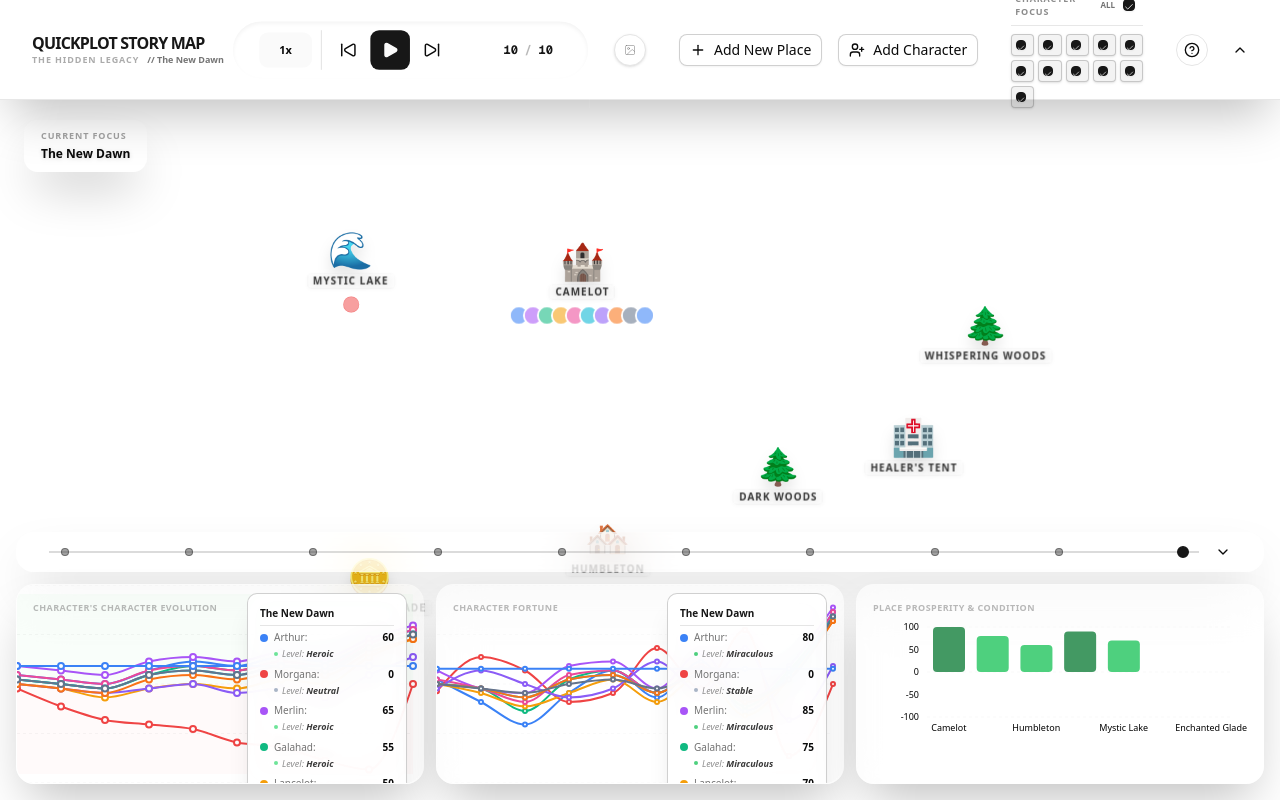
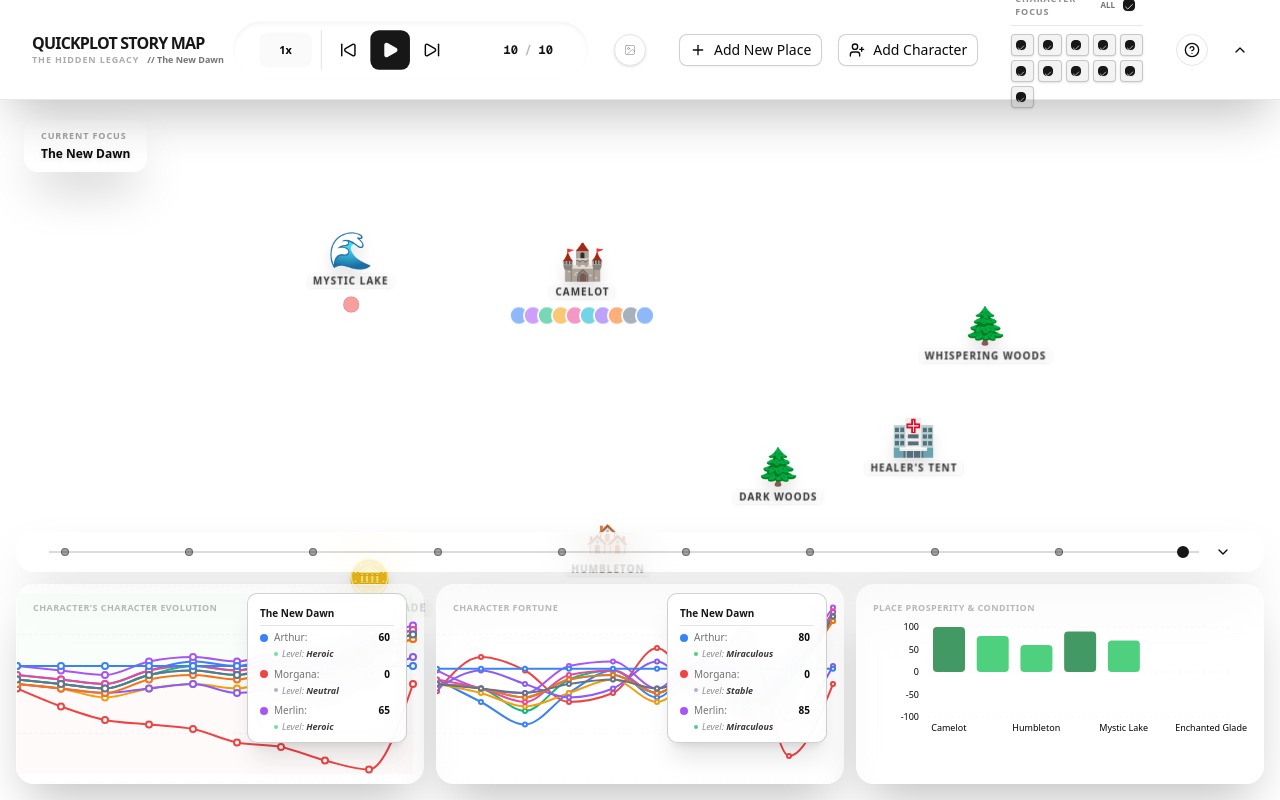
Before and after one commit to mugrichart/quickplot, a Next.js app in the folder apps/client/: page /story/visualize in a window 1280 px wide. Both pictures are taken after a click on the button 348 px from the left and 49 px from the top of the page. Built offline with nearby package versions, Linux system fonts and the light colour scheme.

Commit message:
add a scrollbar to the charts tooltips

```diff
--- a/apps/client/src/app/globals.css
+++ b/apps/client/src/app/globals.css
@@ -124,3 +124,27 @@
     @apply bg-background text-foreground;
   }
 }
+
+/* Custom Minimal Scrollbar */
+@layer utilities {
+  .scrollbar-thin {
+    scrollbar-width: thin;
+  }
+
+  .scrollbar-thin::-webkit-scrollbar {
+    width: 4px;
+    height: 4px;
+  }
+
+  .scrollbar-thin::-webkit-scrollbar-track {
+    background: transparent;
+  }
+
+  .scrollbar-thin::-webkit-scrollbar-thumb {
+    @apply bg-primary/20 rounded-full;
+  }
+
+  .scrollbar-thin::-webkit-scrollbar-thumb:hover {
+    @apply bg-primary/40;
+  }
+}
--- a/apps/client/src/components/story-visualize/CharacterEvolutionChart.tsx
+++ b/apps/client/src/components/story-visualize/CharacterEvolutionChart.tsx
@@ -16,9 +16,9 @@ const CustomTooltip = ({ active, payload, label }: any) => {
         const scale = referenceData.scales.find(s => s.id === 'evolution');
 
         return (
-            <div className="bg-background border rounded-lg shadow-xl p-3 text-[10px] space-y-2 min-w-[150px]">
+            <div className="bg-background border rounded-lg shadow-xl p-3 text-[10px] space-y-2 min-w-[150px] pointer-events-auto">
                 <p className="font-bold border-b pb-1 mb-1">{label}</p>
-                <div className="space-y-1.5">
+                <div className="space-y-1.5 max-h-[100px] overflow-y-auto pr-1 pb-1 overscroll-contain scrollbar-thin">
                     {payload.map((entry: any) => {
                         const level = scale?.levels.find(l => entry.value >= l.min && entry.value <= l.max);
                         return (
@@ -81,11 +81,11 @@ export function CharacterEvolutionChart({ data, selectedCharacterIds, currentEve
                             initial={{ opacity: 0, scale: 0.95 }}
                             animate={{ opacity: 1, scale: 1 }}
                             exit={{ opacity: 0, scale: 0.95 }}
-                            className="absolute top-2 right-4 z-50 pointer-events-none"
+                            className="absolute top-2 right-4 z-50 pointer-events-auto"
                         >
                             <div className="bg-background/95 border rounded-lg shadow-xl p-3 text-[10px] space-y-2 min-w-[160px] backdrop-blur-md border-primary/20">
                                 <p className="font-bold border-b pb-1 mb-1 text-primary">{currentEvent.label}</p>
-                                <div className="space-y-1.5">
+                                <div className="space-y-1.5 max-h-[100px] overflow-y-auto pr-1 pb-1 overscroll-contain scrollbar-thin">
                                     {data.characters
                                         .filter(c => selectedCharacterIds.includes(c.id))
                                         .map(char => {
--- a/apps/client/src/components/story-visualize/EventsChart.tsx
+++ b/apps/client/src/components/story-visualize/EventsChart.tsx
@@ -16,9 +16,9 @@ const CustomTooltip = ({ active, payload, label }: any) => {
         const scale = referenceData.scales.find(s => s.id === 'fortune');
 
         return (
-            <div className="bg-background border rounded-lg shadow-xl p-3 text-[10px] space-y-2 min-w-[150px]">
+            <div className="bg-background border rounded-lg shadow-xl p-3 text-[10px] space-y-2 min-w-[150px] pointer-events-auto">
                 <p className="font-bold border-b pb-1 mb-1">{label}</p>
-                <div className="space-y-1.5">
+                <div className="space-y-1.5 max-h-[100px] overflow-y-auto pr-1 pb-1 overscroll-contain scrollbar-thin">
                     {payload.map((entry: any) => {
                         const level = scale?.levels.find(l => entry.value >= l.min && entry.value <= l.max);
                         return (
@@ -80,11 +80,11 @@ export function EventsChart({ data, selectedCharacterIds, currentEventIndex }: P
                             initial={{ opacity: 0, scale: 0.95 }}
                             animate={{ opacity: 1, scale: 1 }}
                             exit={{ opacity: 0, scale: 0.95 }}
-                            className="absolute top-2 right-4 z-50 pointer-events-none"
+                            className="absolute top-2 right-4 z-50 pointer-events-auto"
                         >
                             <div className="bg-background/95 border rounded-lg shadow-xl p-3 text-[10px] space-y-2 min-w-[160px] backdrop-blur-md border-primary/20">
                                 <p className="font-bold border-b pb-1 mb-1 text-primary">{currentEvent.label}</p>
-                                <div className="space-y-1.5">
+                                <div className="space-y-1.5 max-h-[100px] overflow-y-auto pr-1 pb-1 overscroll-contain scrollbar-thin">
                                     {data.characters
                                         .filter(c => selectedCharacterIds.includes(c.id))
                                         .map(char => {
```
